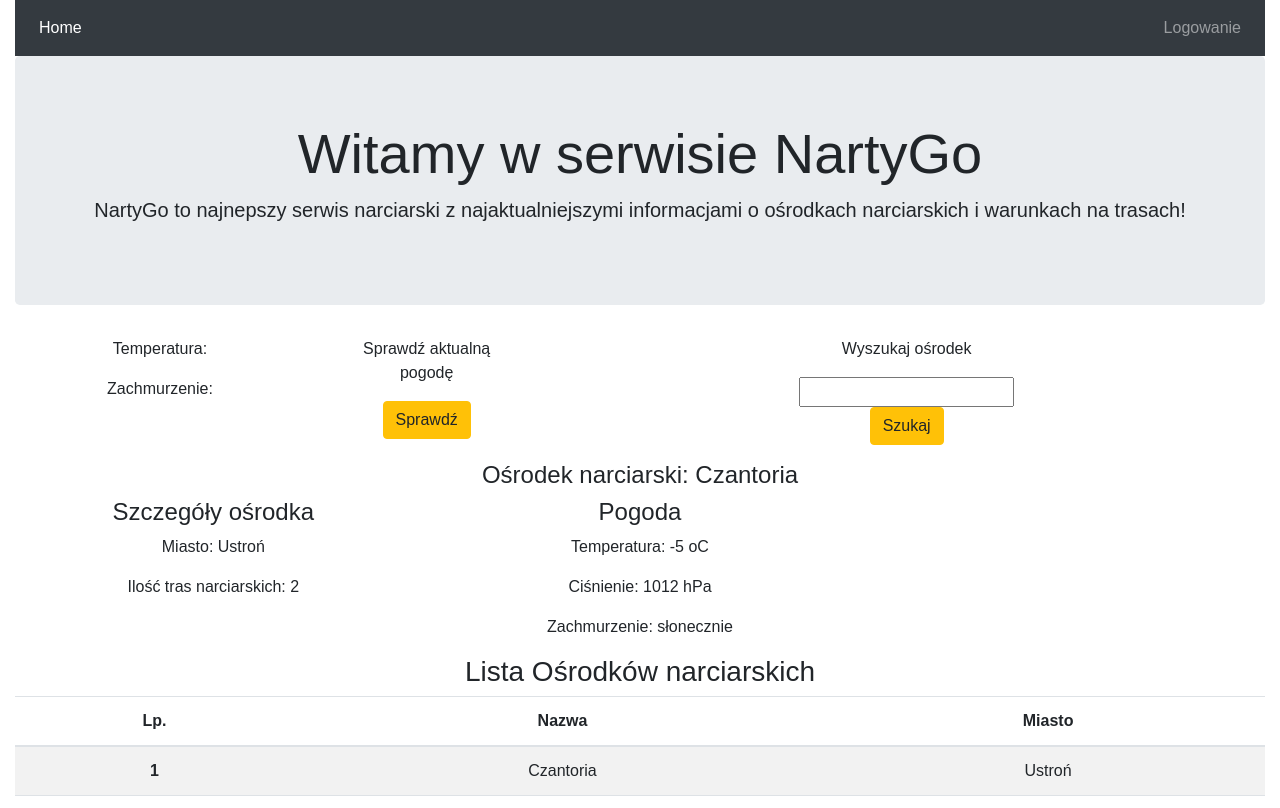
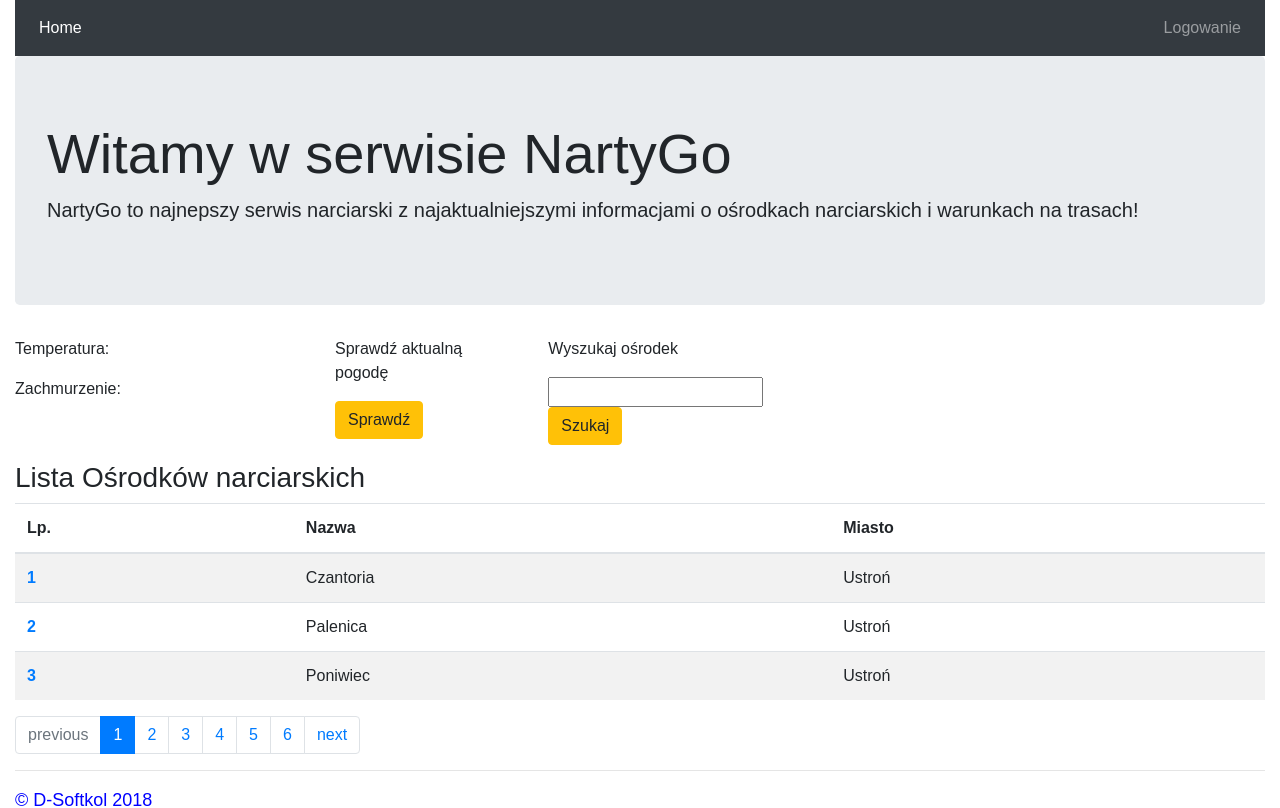
Before and after one commit to dorkka/NartyGo, a React (Create React App) app: page / in a window 1280 px wide. Shown: the top 808 px of the page. Built offline with nearby package versions, Linux system fonts and the light colour scheme; data requests are answered from the project's data file.

Commit message:
Add routing with React Router

```diff
--- a/src/App.js
+++ /dev/null
@@ -1,21 +0,0 @@
-import React, { Component } from 'react';
-import './App.css';
-import TopLayout from './components/TopLayout'
-import FooterLayout from './components/FooterLayout'
-import ResortsData from './components/ResortsData'
-import {BrowserRouter as Router, Route, Link} from 'react-router-dom';
-class App extends Component {
-  render() {
-    return (
-      <Router>
-        <div className="container-fluid App">
-          <TopLayout/>
-            <ResortsData />
-          <FooterLayout/>
-        </div>
-      </Router>
-    );
-  }
-}
-
-export default App;
--- a/src/components/ResortBasicInfo.js
+++ b/src/components/ResortBasicInfo.js
@@ -1,13 +1,15 @@
 import React, { Component } from 'react';
 import PropTypes from 'prop-types';
+import {Link} from 'react-router-dom';
 
 class ResortBasicInfo extends Component{
   render(){
+    const {resort: {id, name, city}} = this.props
     return(
       <tr>
-        <th scope="row">{this.props.resort.id}</th>
-        <td>{this.props.resort.name}</td>
-        <td>{this.props.resort.city}</td>
+        <th scope="row"><Link to={`/resort/${id}`}>{id}</Link></th>
+        <td>{name}</td>
+        <td>{city}</td>
       </tr>
     )
   }
--- a/src/components/ResortsData.js
+++ b/src/components/ResortsData.js
@@ -2,7 +2,6 @@ import React, { Component } from 'react';
 import ResortBasicInfo from './ResortBasicInfo';
 import ResortsListHead from './ResortsListHead';
 import Pagination from './Pagination';
-import SpecificResortPage from './resortPage/SpecificResortPage'
 
 class ResortsData extends Component{
   constructor(){
@@ -61,7 +60,6 @@ class ResortsData extends Component{
 
     return(
       <div>
-        <SpecificResortPage/>
         <h3>Lista Ośrodków narciarskich</h3>
         <table className="table table-striped">
           <ResortsListHead/>
--- a/src/components/TopLayout.js
+++ b/src/components/TopLayout.js
@@ -1,4 +1,5 @@
 import React, { Component } from 'react';
+import {Link} from 'react-router-dom';
 
 class TopLayout extends Component {
   render(){
@@ -8,7 +9,7 @@ class TopLayout extends Component {
           <div className="collapse navbar-collapse" id="navbarColor02">
             <ul className="navbar-nav mr-auto">
               <li className="nav-item active">
-                <a className="nav-link" href="#">Home <span className="sr-only">(current)</span></a>
+                <Link className="nav-link" to="/">Home <span className="sr-only">(current)</span></Link>
               </li>
             </ul>
             <ul className="nav navbar-nav navbar-right">
--- a/src/components/resortPage/SpecificResortPage.js
+++ b/src/components/resortPage/SpecificResortPage.js
@@ -48,6 +48,7 @@ stat
 
     return (
       <div>
+        <hr/>
         <h4>Ośrodek narciarski: {resort.name}</h4>
         <div className="row">
           <ResortDetails city={resort.city} piste={piste.length}/>
--- a/src/index.js
+++ b/src/index.js
@@ -1,8 +1,22 @@
 import React from 'react';
 import ReactDOM from 'react-dom';
 import './index.css';
-import App from './App';
 import registerServiceWorker from './registerServiceWorker';
+import { BrowserRouter as Router, Route, Link } from 'react-router-dom';
+import SpecificResortPage from './components/resortPage/SpecificResortPage';
+import TopLayout from './components/TopLayout'
+import FooterLayout from './components/FooterLayout'
+import ResortsData from './components/ResortsData'
 
-ReactDOM.render(<App />, document.getElementById('root'));
+ReactDOM.render(
+  <Router>
+    <div className="container-fluid App">
+      <TopLayout />
+      <Route exact path="/" component={ResortsData} />
+      <Route path="/resort/:id" component={SpecificResortPage} />
+      <FooterLayout />
+    </div>
+  </Router>
+  , document.getElementById('root')
+);
 registerServiceWorker();
```
Also changed, not shown: src/components/ResortsListHead.js (+7 -7 lines).
